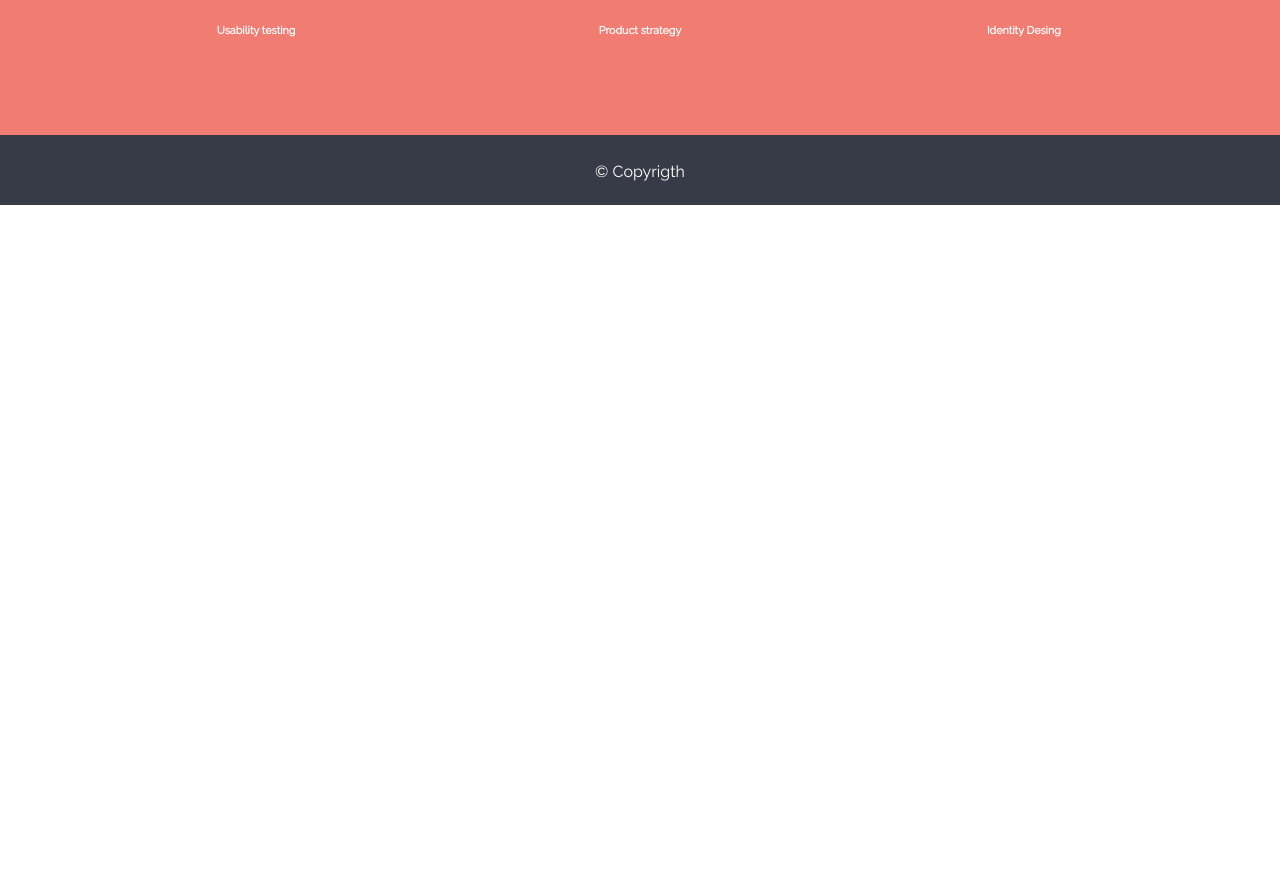
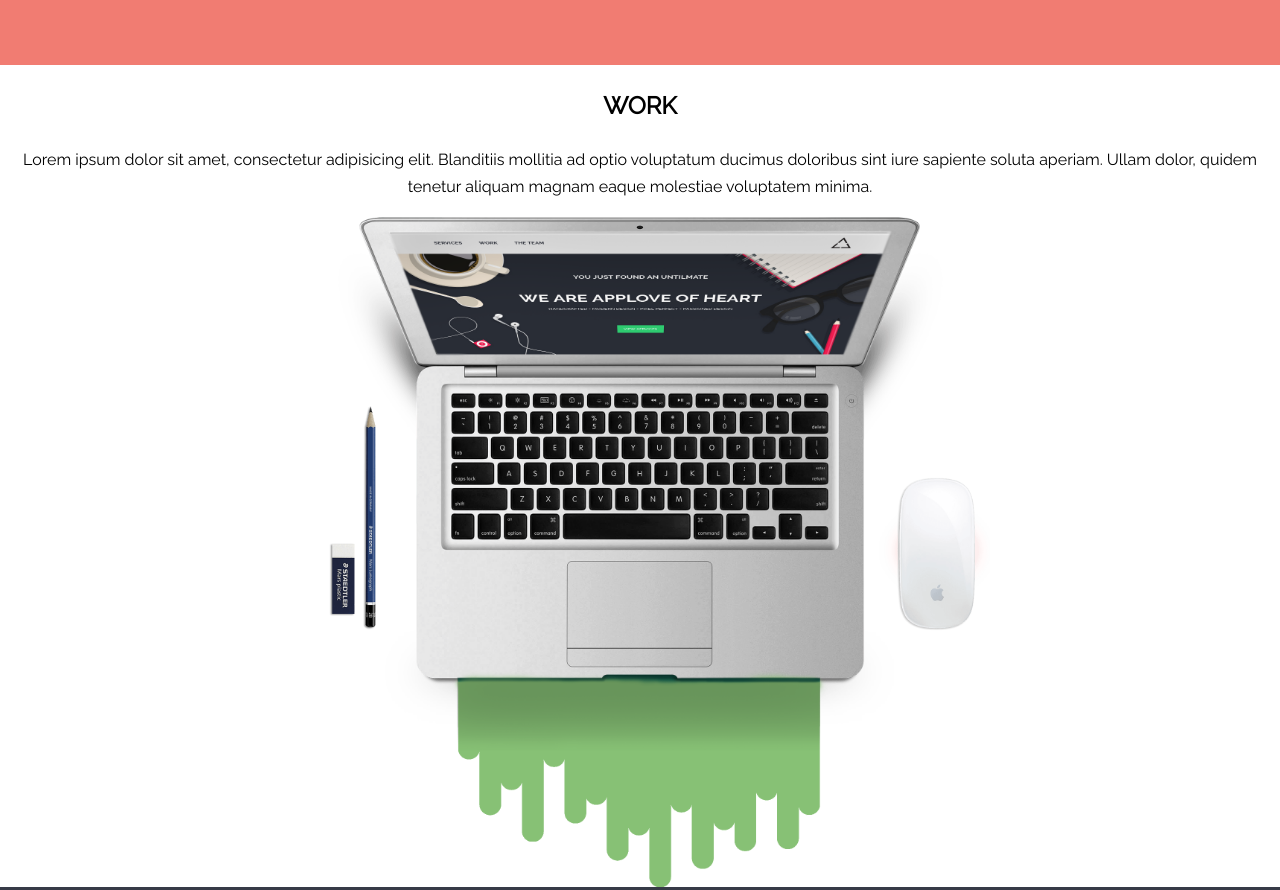
Before and after one commit to Paulifer/applove, a plain HTML site: page index.html in a window 1280 px wide. Shown: the part 1267-2157 px from the top of the page. Before the commit the page ends 1472 px from the top, so only its background shows below. Drawn offline with Linux system fonts and the light colour scheme.

Commit message:
Iniciando segunda parte de applove (work) que es ejercicio evaluado

```diff
--- a/css/main.css
+++ b/css/main.css
@@ -17,7 +17,7 @@
 
 body {
   /* Establece la fuente de Google aquí */
-  margin: 0 auto;
+  margin: -70px auto;
   font-size: 16px;
   line-height: 1.71429;
   background-color: #fff;
@@ -105,3 +105,6 @@ footer{
   color: white;
   padding-top: 7px;
 }
+#Work{
+  text-align: center;
+}
--- a/index.html
+++ b/index.html
@@ -58,6 +58,12 @@
 		</div>
 	</div>
 </section>
+<section id="Work">
+	<h1>WORK</h1>
+    <p>Lorem ipsum dolor sit amet, consectetur adipisicing elit. Blanditiis mollitia ad optio voluptatum ducimus doloribus sint iure sapiente soluta aperiam. Ullam dolor, quidem tenetur aliquam magnam eaque molestiae voluptatem minima.</p>
+    <img src="assets/images/hero.png" alt="computador" width="700">
+
+</section>
 <footer>
 	<p>© Copyrigth</p>
 </footer>
```
